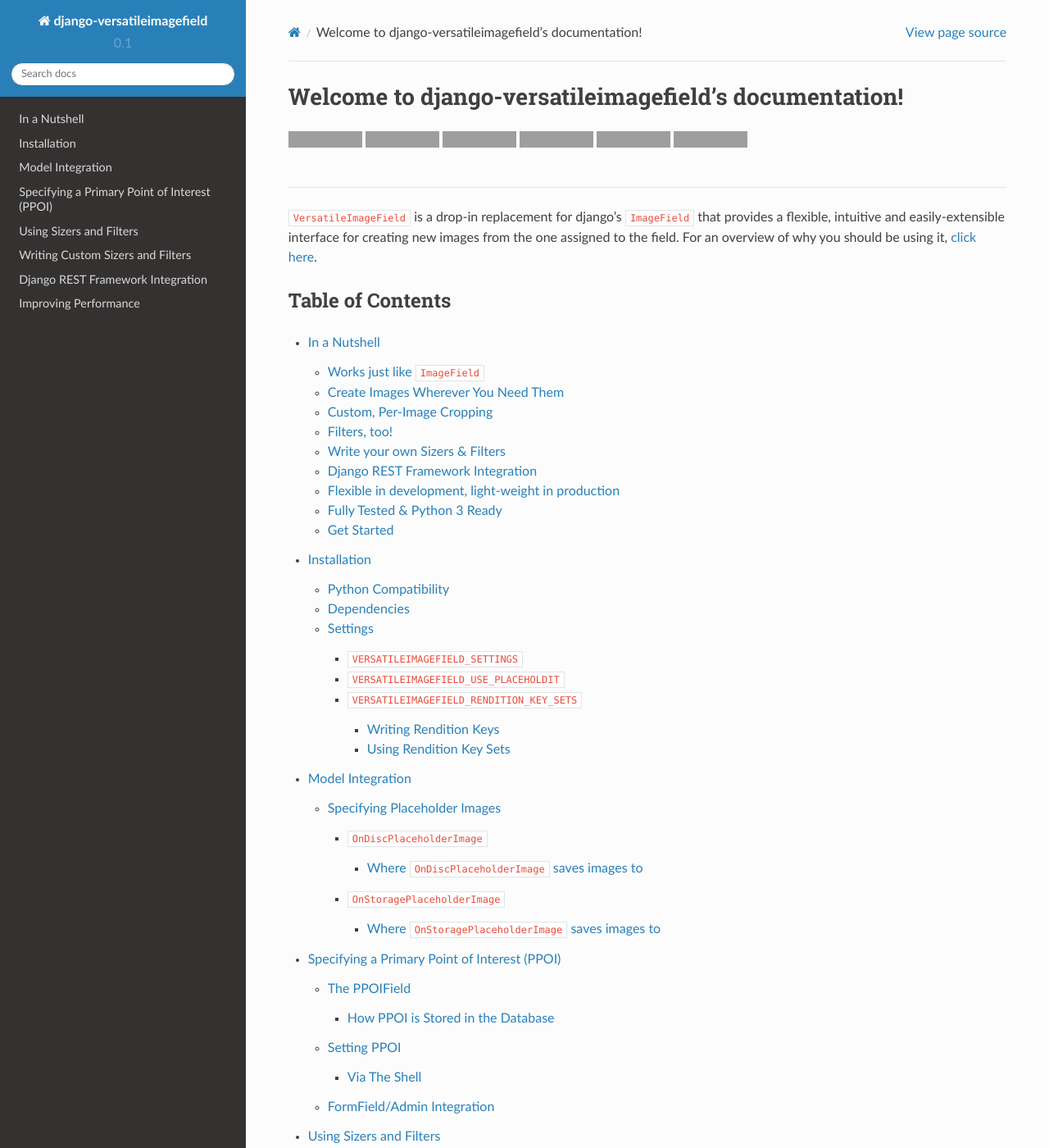
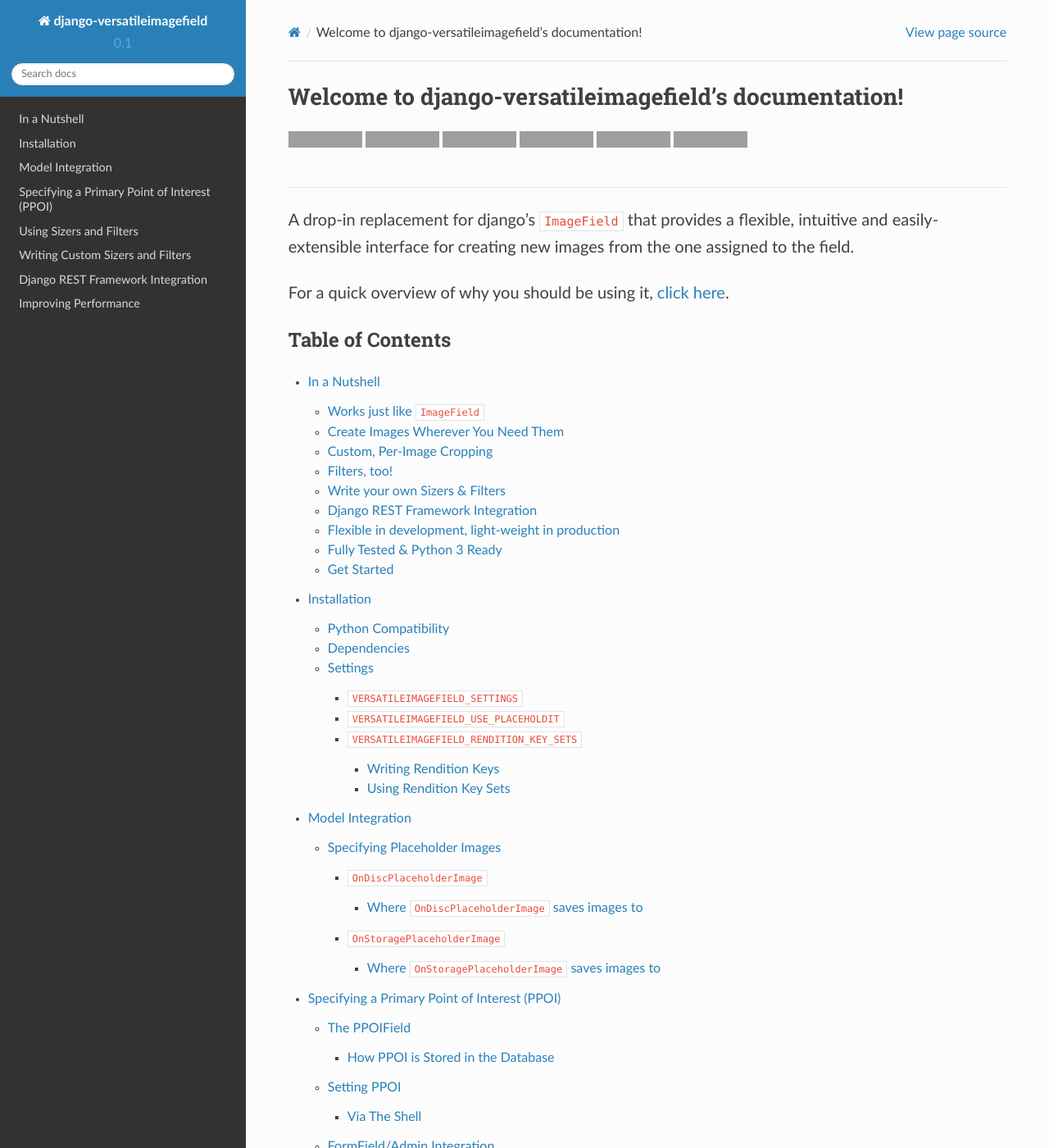
Before and after one commit to respondcreate/django-versatileimagefield, a Sphinx documentation site: the page built from docs/index.rst, in a window 1280 px wide and 1400 px high. Shown: the whole window at 82% size. Built offline with Sphinx 7.4.7 and the Read the Docs theme 2.0.0, drawn with Linux system fonts in a browser that asks for light colours; grey boxes are pictures that could not be loaded.

Commit message:
More docs tweaks

```diff
--- a/docs/_static/css/custom.css
+++ b/docs/_static/css/custom.css
@@ -1 +1,6 @@
 .wy-nav-content{max-width:1200px;}
+
+p.intro-paragraph {
+    font-size:20px;
+    line-height:32px;
+}
--- a/docs/index.rst
+++ b/docs/index.rst
@@ -34,7 +34,11 @@
 
 ----
 
-``VersatileImageField`` is a drop-in replacement for django's ``ImageField`` that provides a flexible, intuitive and easily-extensible interface for creating new images from the one assigned to the field. For an overview of why you should be using it, :doc:`click here </in_a_nutshell>`.
+.. rst-class:: intro-paragraph
+
+  A drop-in replacement for django's ``ImageField`` that provides a flexible, intuitive and easily-extensible interface for creating new images from the one assigned to the field.
+
+  For a quick overview of why you should be using it, :doc:`click here </in_a_nutshell>`.
 
 
 Table of Contents
```
Also changed, not shown: docs/drf_integration.rst (+4 -4 lines), docs/in_a_nutshell.rst (+6 -12 lines).
